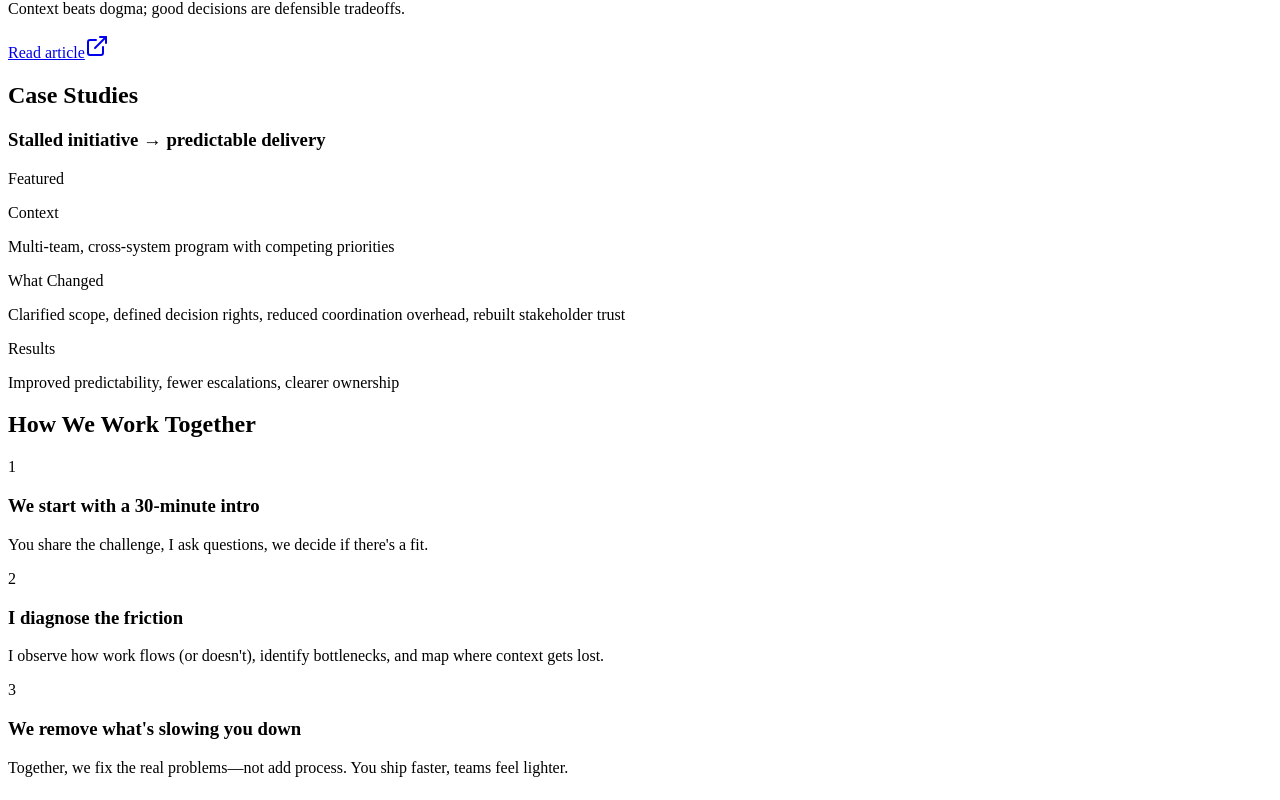
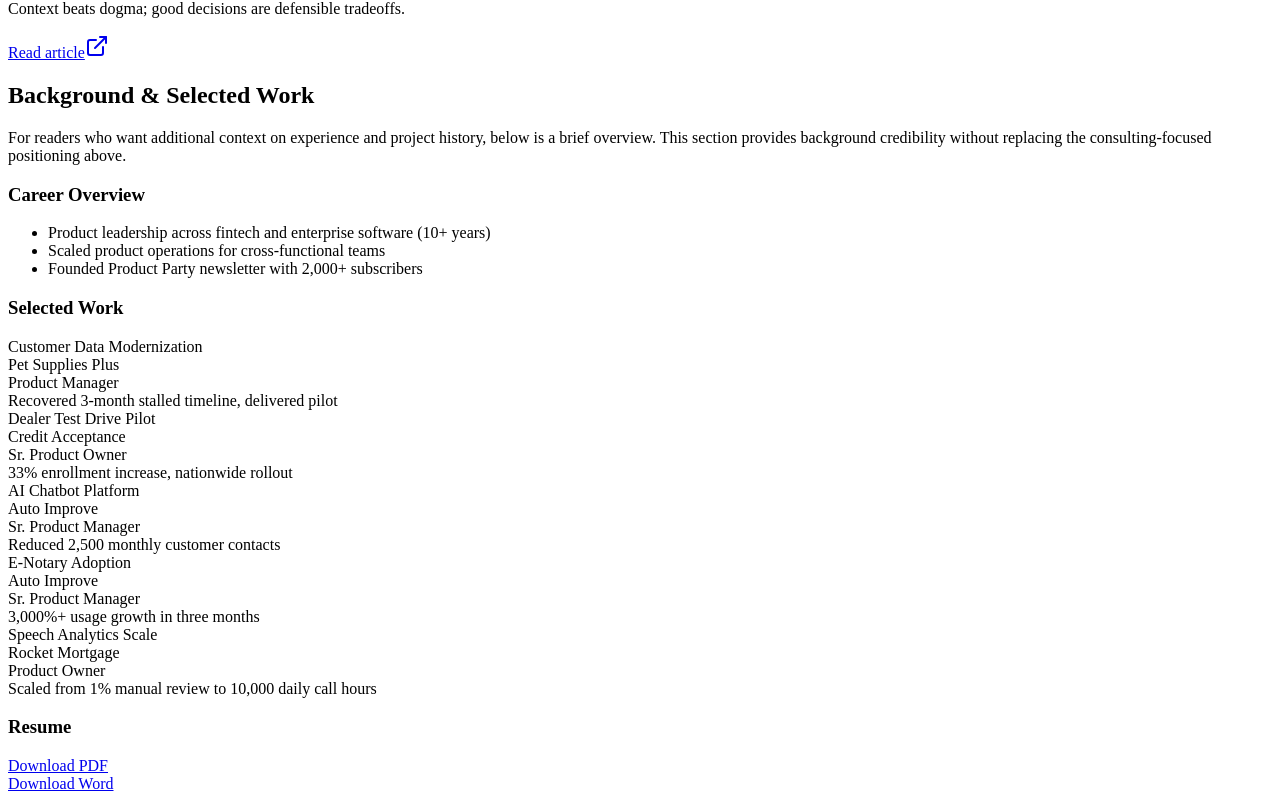
Before and after one commit to productparty/mikewatson-portfolio, a React (Vite) app in the folder client/: page / in a window 1280 px wide. Shown: the part 1535-2335 px from the top of the page. Built offline with nearby package versions, Linux system fonts and the light colour scheme.

Commit message:
Add BackgroundContext component to Consulting page for enhanced context management

```diff
--- /dev/null
+++ b/client/src/components/consulting/background-context.tsx
@@ -0,0 +1,120 @@
+export function BackgroundContext() {
+  const selectedWork = [
+    {
+      project: "Customer Data Modernization",
+      context: "Pet Supplies Plus",
+      role: "Product Manager",
+      outcome: "Recovered 3-month stalled timeline, delivered pilot",
+    },
+    {
+      project: "Dealer Test Drive Pilot",
+      context: "Credit Acceptance",
+      role: "Sr. Product Owner",
+      outcome: "33% enrollment increase, nationwide rollout",
+    },
+    {
+      project: "AI Chatbot Platform",
+      context: "Auto Improve",
+      role: "Sr. Product Manager",
+      outcome: "Reduced 2,500 monthly customer contacts",
+    },
+    {
+      project: "E-Notary Adoption",
+      context: "Auto Improve",
+      role: "Sr. Product Manager",
+      outcome: "3,000%+ usage growth in three months",
+    },
+    {
+      project: "Speech Analytics Scale",
+      context: "Rocket Mortgage",
+      role: "Product Owner",
+      outcome: "Scaled from 1% manual review to 10,000 daily call hours",
+    },
+  ];
+
+  return (
+    <section id="background" className="py-16 lg:py-28">
+      <div className="content-container">
+        <h2 className="text-2xl md:text-3xl font-semibold text-foreground text-center mb-8 tracking-tight">
+          Background & Selected Work
+        </h2>
+
+        <div className="space-y-8 text-muted-foreground">
+          <p className="text-base leading-relaxed max-w-3xl mx-auto">
+            For readers who want additional context on experience and project history,
+            below is a brief overview. This section provides background credibility
+            without replacing the consulting-focused positioning above.
+          </p>
+
+          <div className="space-y-6 max-w-3xl mx-auto">
+            <div>
+              <h3 className="text-lg font-medium text-foreground mb-3">
+                Career Overview
+              </h3>
+              <ul className="space-y-2 list-disc list-inside text-sm leading-relaxed">
+                <li>
+                  Product leadership across fintech and enterprise software (10+ years)
+                </li>
+                <li>
+                  Scaled product operations for cross-functional teams
+                </li>
+                <li>
+                  Founded Product Party newsletter with 2,000+ subscribers
+                </li>
+              </ul>
+            </div>
+
+            <div className="border-t border-border pt-6">
+              <h3 className="text-lg font-medium text-foreground mb-4">
+                Selected Work
+              </h3>
+              <div className="space-y-4">
+                {selectedWork.map((work, idx) => (
+                  <div
+                    key={idx}
+                    className="grid grid-cols-1 md:grid-cols-4 gap-3 text-sm pb-3 border-b border-border last:border-b-0"
+                  >
+                    <div className="font-medium text-foreground">
+                      {work.project}
+                    </div>
+                    <div>{work.context}</div>
+                    <div>{work.role}</div>
+                    <div>{work.outcome}</div>
+                  </div>
+                ))}
+              </div>
+            </div>
+
+            <div className="border-t border-border pt-6">
+              <h3 className="text-lg font-medium text-foreground mb-3">
+                Resume
+              </h3>
+              <div className="space-y-2 text-sm">
+                <div>
+                  <a
+                    href="https://mikewatson.us/Michael_Watson_Resume_December%202025.pdf"
+                    target="_blank"
+                    rel="noopener noreferrer"
+                    className="text-muted-foreground hover:text-foreground underline underline-offset-2 transition-colors"
+                  >
+                    Download PDF
+                  </a>
+                </div>
+                <div>
+                  <a
+                    href="https://mikewatson.us/Michael_Watson_Resume_December%202025.docx"
+                    target="_blank"
+                    rel="noopener noreferrer"
+                    className="text-muted-foreground hover:text-foreground underline underline-offset-2 transition-colors"
+                  >
+                    Download Word
+                  </a>
+                </div>
+              </div>
+            </div>
+          </div>
+        </div>
+      </div>
+    </section>
+  );
+}
--- a/client/src/pages/consulting.tsx
+++ b/client/src/pages/consulting.tsx
@@ -2,6 +2,7 @@ import { StickyHeader } from "@/components/consulting/sticky-header";
 import { HeroSection } from "@/components/consulting/hero-section";
 import { ServicePillars } from "@/components/consulting/service-pillars";
 import { HowIThink } from "@/components/consulting/how-i-think";
+import { BackgroundContext } from "@/components/consulting/background-context";
 import { CaseStudies } from "@/components/consulting/case-studies";
 import { HowWeWork } from "@/components/consulting/how-we-work";
 import { FinalCTA } from "@/components/consulting/final-cta";
@@ -27,6 +28,7 @@ export default function Consulting() {
           <HeroSection content={HERO_CONTENT} />
           <ServicePillars services={SERVICE_PILLARS} />
           <HowIThink articles={THOUGHT_LEADERSHIP} />
+          <BackgroundContext />
           <CaseStudies studies={CASE_STUDIES} />
           <HowWeWork steps={WORK_TOGETHER_STEPS} />
           <FinalCTA />
```
